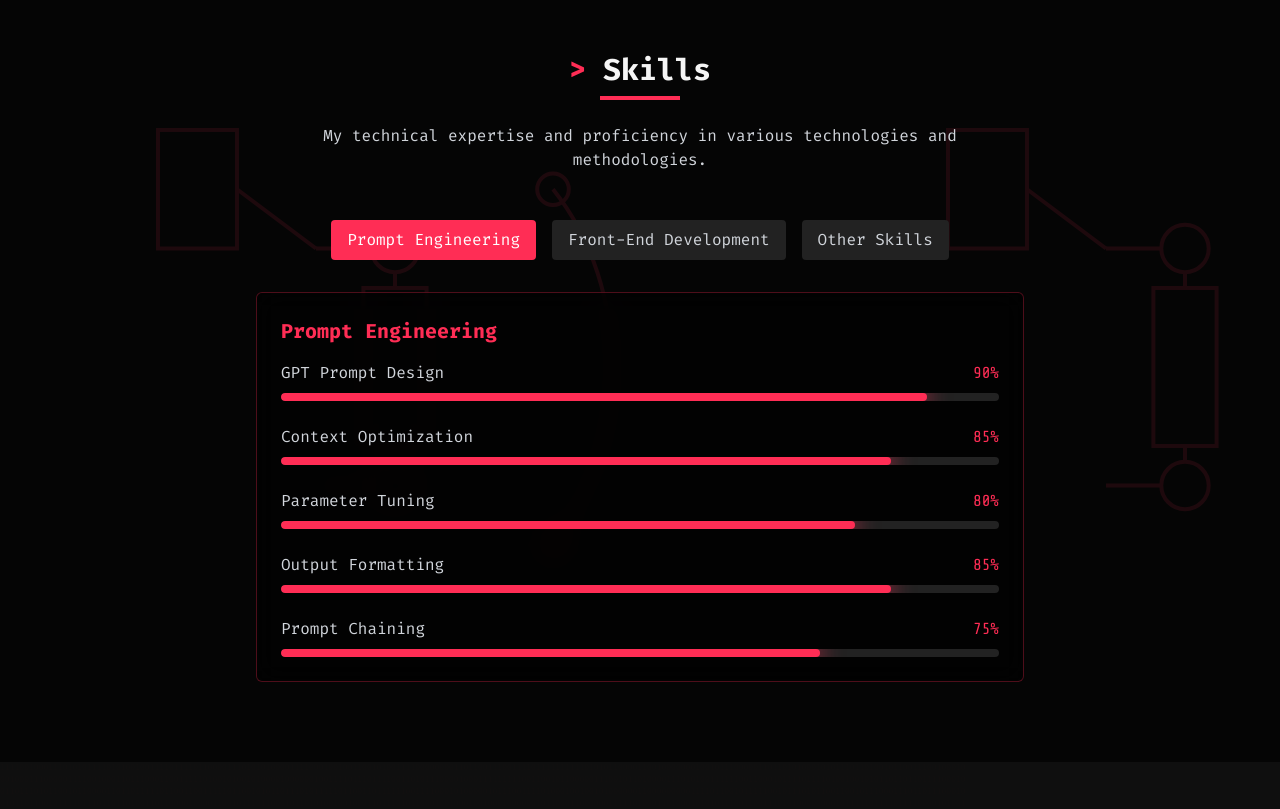
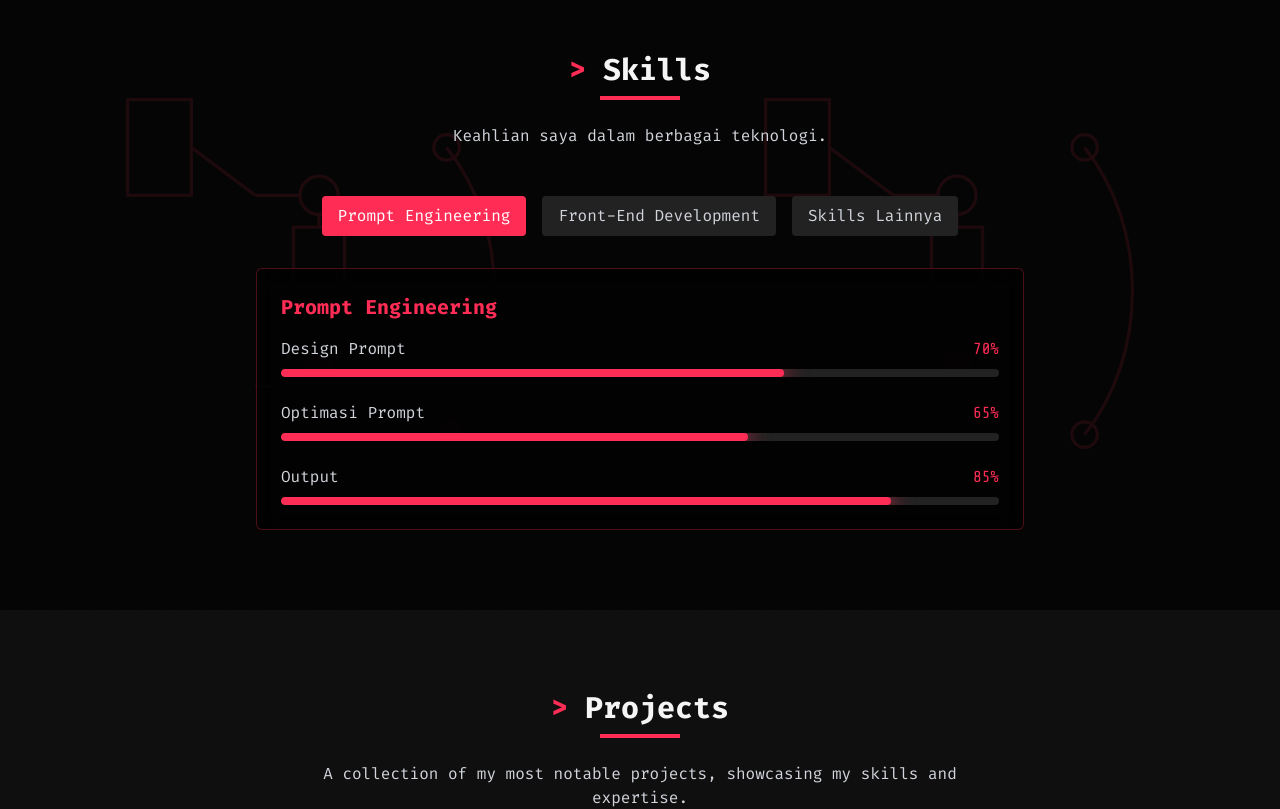
Before and after one commit to SyhrlmyZID/portfolio-syhrlmyzid, a React (Vite) app: page / in a window 1280 px wide. Shown: the part 1580-2389 px from the top of the page. Built offline with nearby package versions, Linux system fonts and the light colour scheme.

Commit message:
Perubahan Skills

```diff
--- a/src/components/Skills.tsx
+++ b/src/components/Skills.tsx
@@ -5,31 +5,27 @@ const skillCategories = [
   {
     name: "Prompt Engineering",
     skills: [
-      { name: "GPT Prompt Design", level: 90 },
-      { name: "Context Optimization", level: 85 },
-      { name: "Parameter Tuning", level: 80 },
-      { name: "Output Formatting", level: 85 },
-      { name: "Prompt Chaining", level: 75 },
+      { name: "Design Prompt", level: 70 },
+      { name: "Optimasi Prompt", level: 65 },
+      { name: "Output", level: 85 },
     ]
   },
   {
     name: "Front-End Development",
     skills: [
-      { name: "HTML/CSS", level: 90 },
-      { name: "JavaScript", level: 85 },
-      { name: "React", level: 80 },
-      { name: "Tailwind CSS", level: 85 },
-      { name: "UI/UX Design", level: 75 },
+      { name: "HTML/CSS", level: 70 },
+      { name: "JavaScript", level: 30 },
+      { name: "Tailwind CSS", level: 80 },
+      { name: "UI/UX Design", level: 60 },
+      { name: "Responsive Design", level: 90 },
     ]
   },
   {
-    name: "Other Skills",
+    name: "Skills Lainnya",
     skills: [
-      { name: "Git & GitHub", level: 80 },
-      { name: "Responsive Design", level: 85 },
-      { name: "API Integration", level: 75 },
-      { name: "Web Performance", level: 70 },
-      { name: "Problem Solving", level: 85 },
+      { name: "Git & GitHub", level: 40 },
+      { name: "Problem Solving", level: 60 },
+      { name: "Jaringan Komputer", level: 50 },
     ]
   }
 ];
@@ -71,7 +67,7 @@ const Skills = () => {
           </h2>
           <div className="w-20 h-1 bg-hacker-red mx-auto mb-6"></div>
           <p className="text-gray-300 font-code">
-            My technical expertise and proficiency in various technologies and methodologies.
+              Keahlian saya dalam berbagai teknologi.
           </p>
         </div>
 
```
